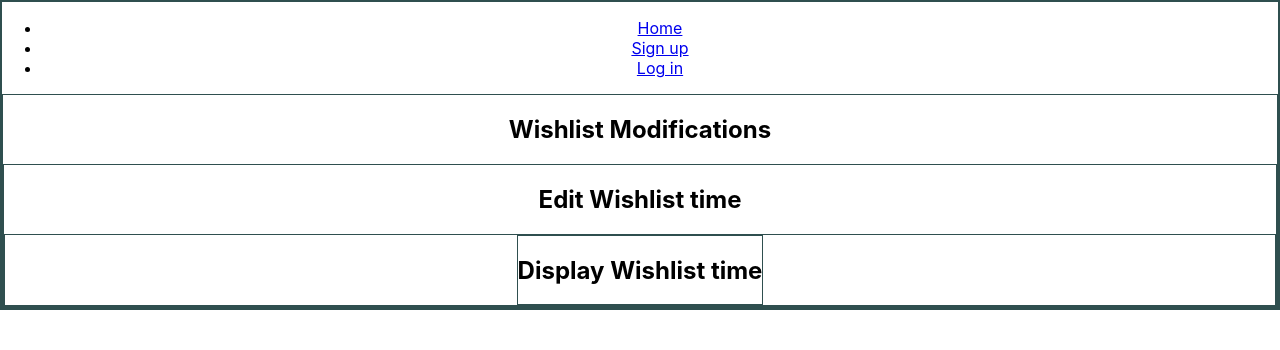
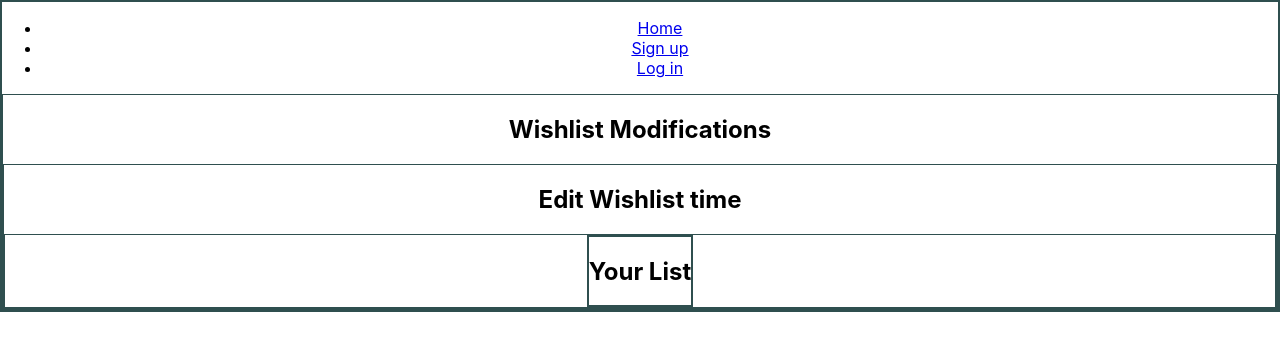
Before and after one commit to Titus-Huang/Wishlist-Eliminator, a React (Create React App) app in the folder wishlist-eliminator-app/: page /wishlists/edit/1 in a window 1280 px wide. Shown: the top 350 px of the page. Built offline with nearby package versions, Linux system fonts and the light colour scheme; no server answers.

Commit message:
wrangling render order and whatnot

```diff
--- a/wishlist-eliminator-app/src/components/wishlist/Edit.js
+++ b/wishlist-eliminator-app/src/components/wishlist/Edit.js
@@ -95,10 +95,6 @@ function Edit(props) {
         }
     }
 
-    const getListsData = () => {
-        console.log('get lists data is being run');
-    }
-
     const updateListsData = () => {
         console.log('update list data is being run');
     }
@@ -114,8 +110,8 @@ function Edit(props) {
             <h2>Edit Wishlist time</h2>
 
             <div className="displayCreateColumns">
-                {(typeof referenceListData.listId !== 'undefined' ||manuallyShowReferenceData) && <WishlistDisplay />}
-                <WishlistDisplay />
+                {(typeof referenceListData.listId !== 'undefined' ||manuallyShowReferenceData) && <WishlistDisplay type={'editing-reference'} referenceListData={referenceListData} />}
+                <WishlistDisplay type={'editing-list'} editingListData={editingListData} />
             </div>
         </div>
     );
--- a/wishlist-eliminator-app/src/components/wishlist/WishlistDisplay.js
+++ b/wishlist-eliminator-app/src/components/wishlist/WishlistDisplay.js
@@ -1,8 +1,93 @@
+import WishlistCard from "./WishlistCard";
+import { useState, useEffect } from "react";
+
 
 function WishlistDisplay(props) {
+
+    const [ list, updateList ] = useState([])
+
+    let isInitialized = false;
+    const onInitialize = () => {
+        // console.log('props', props)
+        // console.log('props', Object.values(props)[1].listId)
+        // console.log('props', typeof Object.values(props)[1].listId === 'undefined')
+        if (!isInitialized && typeof Object.values(props)[1].listId !== 'undefined') {
+            switch (props.type) {
+                case 'editing-reference':
+                    // console.log(props.referenceListData.list_data)
+                    unpackList(props.referenceListData.list_data)
+                    console.log('unpacking reference list');
+                    break;
+                case 'editing-list':
+                    unpackList(props.editingListData.list_data)
+                    console.log('unpacking editing list');
+                    break;
+                default:
+                    break;
+            }
+            console.log('Wishlist Display is initialized!');
+
+            isInitialized = true;
+        }
+    }
+    // useEffect(onInitialize, [isInitialized]);
+
+    const unpackList = (list) => {
+        if (list !== null) {
+            console.log('unpacking');
+            // debugger
+            console.log(Object.keys(list));
+            console.log(Object.values(list));
+            const listKeys = Object.keys(list);
+            const listValues = Object.values(list);
+            let returnArr = []
+
+            // listValues.forEach((value, i) => {
+            //     console.log(value);
+            //     // listKeys.forEach((key, j) => {
+
+            //     // });
+            // });
+        }
+    }
+
+    const repackList = (list) => {
+
+    }
+
+    const editingReferenceRender = () => {
+        // onInitialize()
+
+        return (
+            <div className="editingReferenceRender">
+                <h2>Reference</h2>
+                <br />
+                <p>Title: {props.referenceListData.name}</p>
+                <p>Description: {props.referenceListData.description}</p>
+                <br />
+                <div className="editingReferenceList">
+                    <WishlistCard />
+                </div>
+
+            </div>
+        )
+    }
+
+    const editingListRender = () => {
+        onInitialize()
+
+        return (
+            <div className="editingListRender">
+                <h2>Your List</h2>
+            </div>
+        )
+    }
+
     return (
         <div className="WishlistDisplay">
-            <h2>Display Wishlist time</h2>
+            {/* <h2>Display Wishlist time</h2> */}
+            {props.type === 'editing-reference' && editingReferenceRender()}
+            {props.type === 'editing-list' && editingListRender()}
         </div>
     );
 }
```
